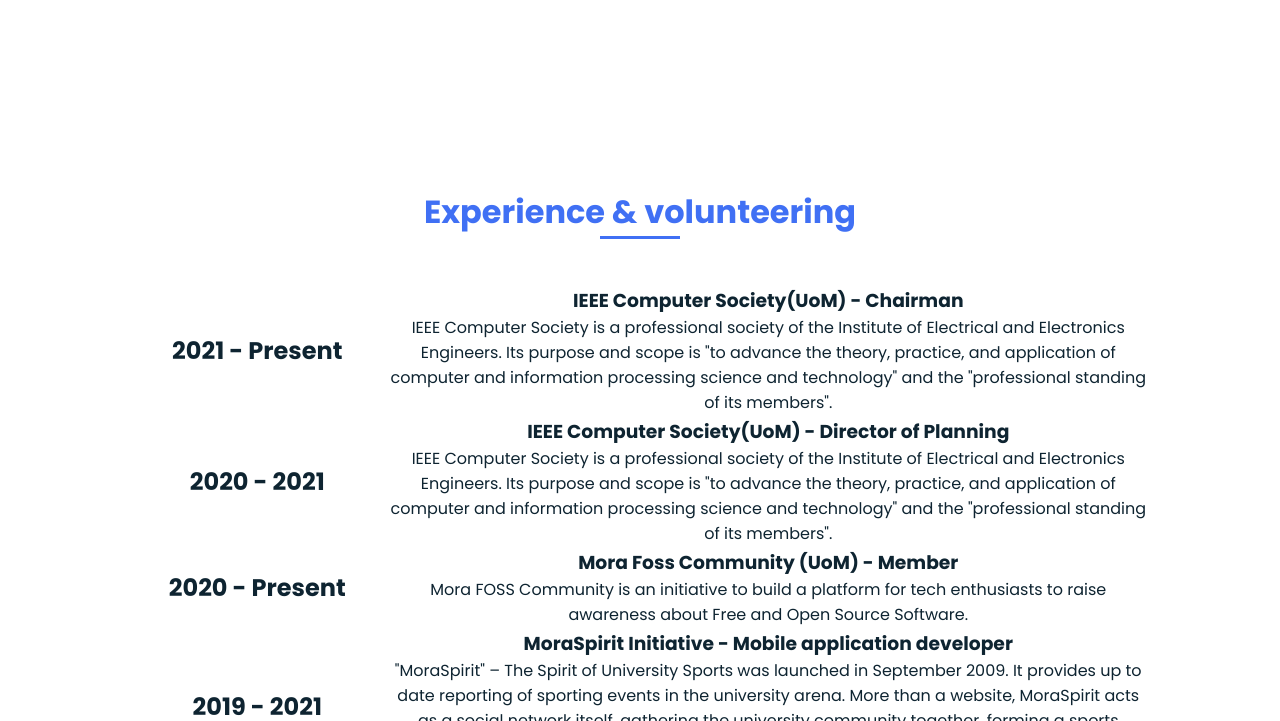
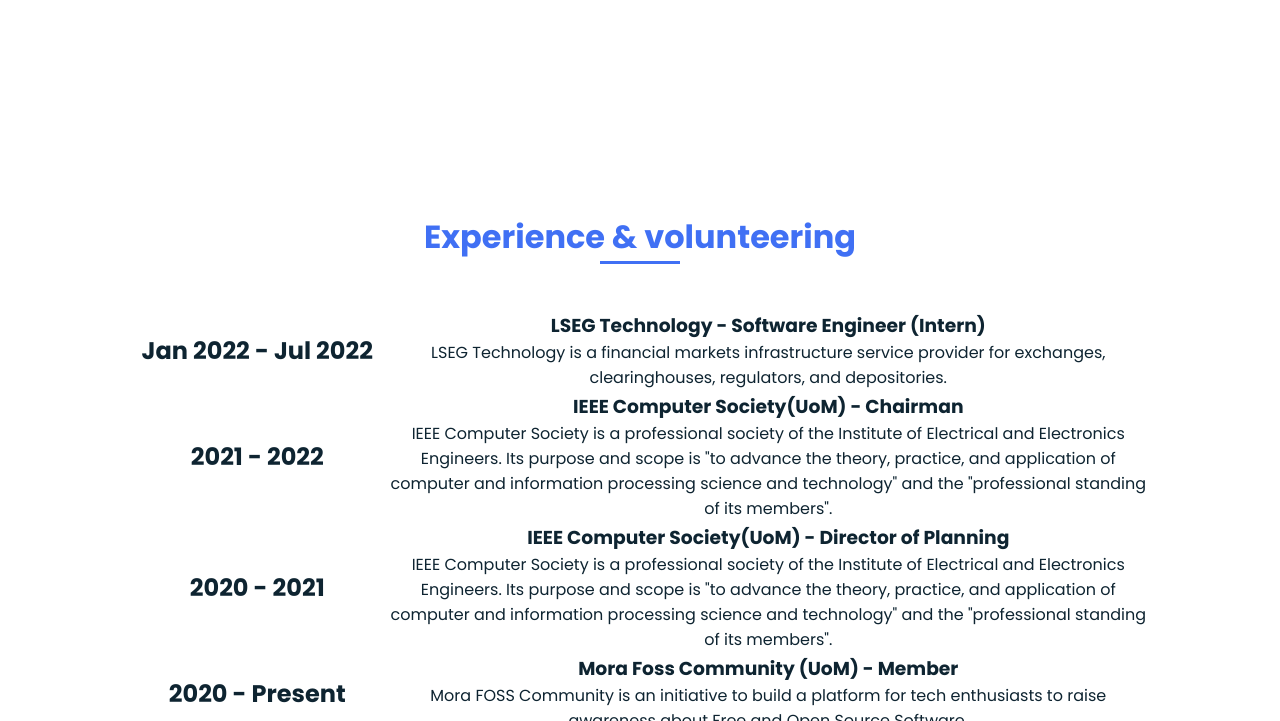
Before and after one commit to gima1997/i-am-gimsara, a plain HTML site: page index.html in a window 1280 px wide. Shown: the part 2803-3524 px from the top of the page. Drawn offline with nearby package versions, Linux system fonts and the light colour scheme.

Commit message:
added new details

```diff
--- a/index.html
+++ b/index.html
@@ -77,7 +77,7 @@
 
                 <div>
                     <h2 class="about__subtitle">I'am Gimsara Kulathunga</h2>
-                    <p class="about__text">I'm a 24 year old and nowadays I am volunteering as a chairman in
+                    <p class="about__text">I'm a 25 year old. I did my internship as a software engineer at LSEG Technology and I am volunteered as a chairman in
                         IEEE Computer Society in University of Moratuwa student branch. As well as I worked as
                         member of web and technology pillar in MoraSpirits Initiative.MoraSpirit initiative is a media
                         platform for all the sri lankan university sports. I describe myself as a passionate developer
@@ -178,7 +178,7 @@
                                 <div class="skills__data">
                                     <div class="skills__names">
 
-                                        <span class="skills__name">Angular</span>
+                                        <span class="skills__name">Jenkins</span>
                                     </div>
                                     <div class="skills__bar skills__ux">
 
@@ -220,7 +220,7 @@
                                 <div class="skills__data">
                                     <div class="skills__names">
 
-                                        <span class="skills__name">ASP.Net Core</span>
+                                        <span class="skills__name">Spring Boot</span>
                                     </div>
                                     <div class="skills__bar skills__ux">
 
@@ -445,7 +445,18 @@
                 <table>
                     <tr class="experience_subtitle" style="margin-left: 5%;">
                         <td style="width: 25%;">
-                            <h1>2021 - Present </h1>
+                            <h1>Jan 2022 - Jul 2022 </h1>
+                        </td>
+                        <td>
+                            <h3>LSEG Technology - Software Engineer (Intern) </h3>
+                            <p>
+                                LSEG Technology is a financial markets infrastructure service provider for exchanges, clearinghouses, regulators, and depositories.
+                            </p>
+                        </td>
+                    </tr>
+                    <tr class="experience_subtitle" style="margin-left: 5%;">
+                        <td style="width: 25%;">
+                            <h1>2021 - 2022 </h1>
                         </td>
                         <td>
                             <h3>IEEE Computer Society(UoM) - Chairman</h3>
```
